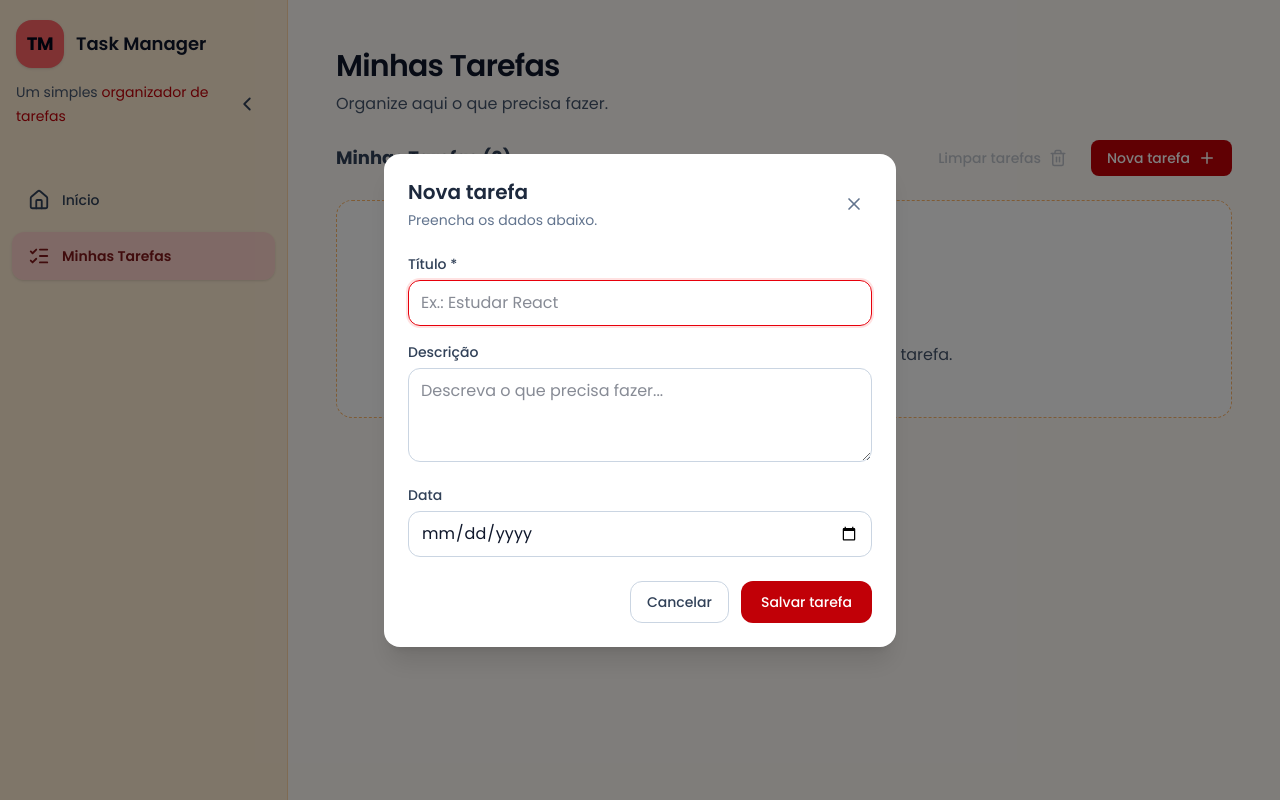
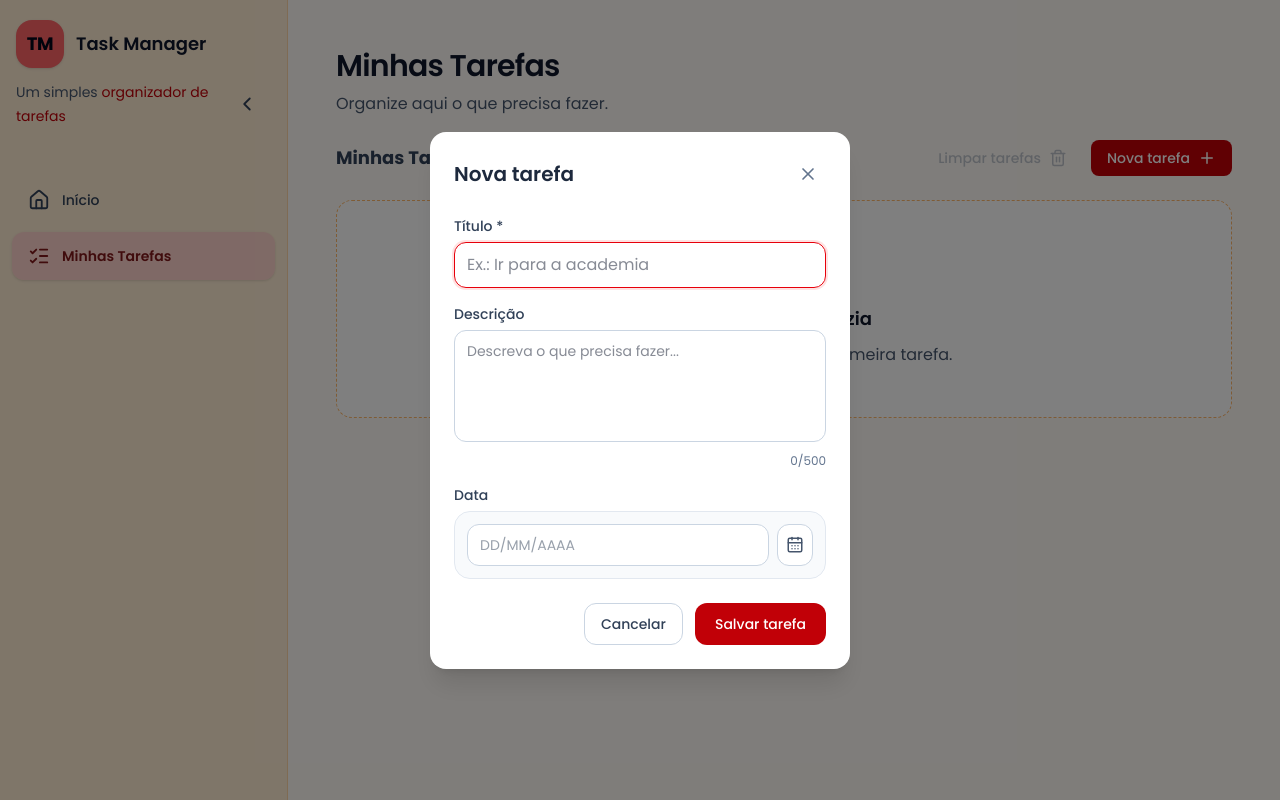
Before and after one commit to letxiz/task-manager, a React (Vite) app: page /tasks in a window 1280 px wide. Both pictures are taken after a click on the button "Nova tarefa". Built offline with nearby package versions, Linux system fonts and the light colour scheme.

Commit message:
feat: botao dedicado de calendario

```diff
--- a/src/routes/(app)/Tasks.jsx
+++ b/src/routes/(app)/Tasks.jsx
@@ -1,13 +1,277 @@
-import { useEffect, useState } from "react"
-import { ListChecks, Trash2, X, Plus, CircleAlert } from "lucide-react"
+import { useEffect, useMemo, useState } from "react"
+import {
+  AlertCircle,
+  CalendarDays,
+  ChevronLeft,
+  ChevronRight,
+  ListChecks,
+  Plus,
+  Trash2,
+  X,
+} from "lucide-react"
+
+function formatarDataISO(data) {
+  const ano = data.getFullYear()
+  const mes = String(data.getMonth() + 1).padStart(2, "0")
+  const dia = String(data.getDate()).padStart(2, "0")
+
+  return `${ano}-${mes}-${dia}`
+}
+
+function formatarDataExibicao(dataISO) {
+  if (!dataISO) return ""
+
+  const [ano, mes, dia] = dataISO.split("-")
+  return `${dia}/${mes}/${ano}`
+}
+
+function converterDataDigitada(texto) {
+  const correspondencia = texto.match(/^(\d{2})\/(\d{2})\/(\d{4})$/)
+  if (!correspondencia) return ""
+
+  const [, diaTexto, mesTexto, anoTexto] = correspondencia
+  const dia = Number(diaTexto)
+  const mes = Number(mesTexto)
+  const ano = Number(anoTexto)
+  const data = new Date(ano, mes - 1, dia)
+
+  if (
+    ano < 1000 ||
+    data.getFullYear() !== ano ||
+    data.getMonth() !== mes - 1 ||
+    data.getDate() !== dia
+  ) {
+    return ""
+  }
+
+  return formatarDataISO(data)
+}
+
+function aplicarMascaraData(valor) {
+  const digitos = valor.replace(/\D/g, "").slice(0, 8)
+
+  if (digitos.length <= 2) return digitos
+  if (digitos.length <= 4) {
+    return `${digitos.slice(0, 2)}/${digitos.slice(2)}`
+  }
+
+  return `${digitos.slice(0, 2)}/${digitos.slice(2, 4)}/${digitos.slice(4)}`
+}
+
+function MiniCalendario({ valor, onSelecionar, onExpandir, onContrair }) {
+  const [mesAtual, setMesAtual] = useState(() => {
+    const dataInicial = valor ? new Date(`${valor}T00:00:00`) : new Date()
+    return new Date(dataInicial.getFullYear(), dataInicial.getMonth(), 1)
+  })
+
+  const diasDoMes = useMemo(() => {
+    const ano = mesAtual.getFullYear()
+    const mes = mesAtual.getMonth()
+    const primeiroDia = new Date(ano, mes, 1)
+    const inicioGrid = new Date(primeiroDia)
+    inicioGrid.setDate(primeiroDia.getDate() - primeiroDia.getDay())
+
+    const dias = []
+
+    for (let index = 0; index < 42; index += 1) {
+      const data = new Date(inicioGrid)
+      data.setDate(inicioGrid.getDate() + index)
+      dias.push(data)
+    }
+
+    return dias
+  }, [mesAtual])
+
+  const [textoData, setTextoData] = useState(() => formatarDataExibicao(valor))
+  const dataInvalida = textoData.length === 10 && !converterDataDigitada(textoData)
+  const dataSelecionada = valor ? new Date(`${valor}T00:00:00`) : null
+  const [aberto, setAberto] = useState(false)
+
+  function alternarCalendario() {
+    const proximoEstado = !aberto
+    setAberto(proximoEstado)
+
+    if (proximoEstado) {
+      onExpandir?.()
+      return
+    }
+
+    onContrair?.()
+  }
+
+  return (
+    <div className="rounded-2xl border border-slate-200 bg-slate-50 p-3">
+      <div className="flex items-center gap-2">
+        <input
+          id="data"
+          type="text"
+          inputMode="numeric"
+          maxLength={10}
+          value={textoData}
+          onChange={(event) => {
+            const proximoTexto = aplicarMascaraData(event.target.value)
+            setTextoData(proximoTexto)
+            onSelecionar(converterDataDigitada(proximoTexto))
+          }}
+          placeholder="DD/MM/AAAA"
+          aria-invalid={dataInvalida}
+          aria-describedby={dataInvalida ? "data-error" : undefined}
+          className={`w-full rounded-xl border bg-white px-3 py-2.5 text-sm text-slate-700 outline-none transition-colors hover:border-red-600 focus:ring-2 focus:ring-red-100 ${
+            dataInvalida
+              ? "border-red-500 focus:border-red-600"
+              : "border-slate-300 focus:border-red-600"
+          }`}
+          aria-label="Data da tarefa"
+        />
+
+        <button
+          type="button"
+          onClick={alternarCalendario}
+          className="flex h-[42px] w-[42px] items-center justify-center rounded-xl border border-slate-300 bg-white text-slate-600 transition-colors hover:border-red-600 hover:text-red-700 focus:border-red-600 focus:outline-none focus:ring-2 focus:ring-red-100"
+          aria-label="Abrir calendário"
+        >
+          <CalendarDays size={18} />
+        </button>
+      </div>
+
+      {dataInvalida && (
+        <p id="data-error" role="alert" className="mt-2 text-xs text-red-600">
+          Digite uma data válida no formato DD/MM/AAAA.
+        </p>
+      )}
+
+      {aberto && (
+        <div className="mt-3">
+          <div className="mb-3 flex items-center justify-between gap-3">
+            <button
+              type="button"
+              onClick={() =>
+                setMesAtual(
+                  new Date(mesAtual.getFullYear(), mesAtual.getMonth() - 1, 1)
+                )
+              }
+              className="rounded-lg p-2 text-slate-600 transition-colors hover:bg-white hover:text-red-700"
+              aria-label="Mês anterior"
+            >
+              <ChevronLeft size={18} />
+            </button>
+
+            <span className="text-sm font-semibold capitalize text-slate-700">
+              {mesAtual.toLocaleDateString("pt-BR", {
+                month: "long",
+                year: "numeric",
+              })}
+            </span>
+
+            <button
+              type="button"
+              onClick={() =>
+                setMesAtual(
+                  new Date(mesAtual.getFullYear(), mesAtual.getMonth() + 1, 1)
+                )
+              }
+              className="rounded-lg p-2 text-slate-600 transition-colors hover:bg-white hover:text-red-700"
+              aria-label="Próximo mês"
+            >
+              <ChevronRight size={18} />
+            </button>
+          </div>
+
+          <div className="mb-2 grid grid-cols-7 gap-1 text-center text-[10px] font-medium uppercase tracking-wide text-slate-500">
+            {['Dom', 'Seg', 'Ter', 'Qua', 'Qui', 'Sex', 'Sáb'].map((dia) => (
+              <span key={dia}>{dia}</span>
+            ))}
+          </div>
+
+          <div className="grid grid-cols-7 gap-1">
+            {diasDoMes.map((dia) => {
+              const hoje = new Date()
+              const eHoje = dia.toDateString() === hoje.toDateString()
+              const selecionado =
+                dataSelecionada &&
+                dia.toDateString() === dataSelecionada.toDateString()
+              const mesAtualValido = dia.getMonth() === mesAtual.getMonth()
+
+              return (
+                <button
+                  key={dia.toISOString()}
+                  type="button"
+                  onClick={() => {
+                    const dataISO = formatarDataISO(dia)
+                    setTextoData(formatarDataExibicao(dataISO))
+                    onSelecionar(dataISO)
+                    setMesAtual(new Date(dia.getFullYear(), dia.getMonth(), 1))
+                    setAberto(false)
+                    onContrair?.()
+                  }}
+                  className={`group relative flex h-9 items-center justify-center rounded-full text-sm transition-colors ${
+                    selecionado
+                      ? "bg-red-700 font-semibold text-white"
+                      : mesAtualValido
+                        ? "text-slate-700 hover:bg-red-50 hover:text-red-700"
+                        : "text-slate-300 hover:bg-slate-100"
+                  }`}
+                >
+                  {!selecionado && eHoje && (
+                    <span className="absolute inset-1 rounded-full bg-blue-500/80" />
+                  )}
+
+                  <span className="relative z-10">{dia.getDate()}</span>
+
+                  {eHoje && !selecionado && (
+                    <span className="pointer-events-none absolute -top-9 left-1/2 z-20 -translate-x-1/2 whitespace-nowrap rounded-md border border-slate-700 bg-slate-900 px-2 py-1 text-[10px] font-medium text-white opacity-0 shadow-xl transition-opacity group-hover:opacity-100">
+                      Dia atual
+                    </span>
+                  )}
+                </button>
+              )
+            })}
+          </div>
+
+          <div className="mt-3 flex items-center justify-between gap-2 border-t border-slate-200 pt-3">
+            <button
+              type="button"
+              onClick={() => {
+                const hoje = new Date()
+                const dataISO = formatarDataISO(hoje)
+                setTextoData(formatarDataExibicao(dataISO))
+                onSelecionar(dataISO)
+                setMesAtual(new Date(hoje.getFullYear(), hoje.getMonth(), 1))
+                setAberto(false)
+                onContrair?.()
+              }}
+              className="rounded-lg bg-red-50 px-3 py-2 text-xs font-medium text-red-700 hover:bg-red-100"
+            >
+              Hoje
+            </button>
+
+            <button
+              type="button"
+              onClick={() => {
+                setTextoData("")
+                onSelecionar("")
+                setAberto(false)
+                onContrair?.()
+              }}
+              className="rounded-lg border border-slate-200 px-3 py-2 text-xs font-medium text-slate-600 hover:bg-slate-100"
+            >
+              Limpar
+            </button>
+          </div>
+        </div>
+      )}
+    </div>
+  )
+}
 
 function Tasks() {
   const [modalAberto, setModalAberto] = useState(false)
+  const [janelaExpandida, setJanelaExpandida] = useState(false)
 
   const [titulo, setTitulo] = useState("")
   const [descricao, setDescricao] = useState("")
   const [data, setData] = useState("")
-  const [erroTitulo, setErroTitulo] = useState(false)
+  const [erroTitulo, setErroTitulo] = useState("")
 
   const [tarefas, setTarefas] = useState(() => {
     try {
@@ -22,29 +286,19 @@ function Tasks() {
     localStorage.setItem("minhas-tarefas", JSON.stringify(tarefas))
   }, [tarefas])
 
-  function abrirModal() {
-    setErroTitulo(false)
-    setModalAberto(true)
-  }
-
-  function fecharModal() {
-    setErroTitulo(false)
-    setModalAberto(false)
-  }
-
   function criarTarefa(event) {
     event.preventDefault()
 
-    if (!titulo.trim()) {
-      setErroTitulo(true)
+    const tituloValido = titulo.trim()
+
+    if (!tituloValido) {
+      setErroTitulo("O título da tarefa é obrigatório.")
       return
     }
 
-    setErroTitulo(false)
-
     const novaTarefa = {
       id: crypto.randomUUID(),
-      titulo: titulo.trim(),
+      titulo: tituloValido,
       descricao: descricao.trim(),
       data,
       concluida: false,
@@ -55,7 +309,8 @@ function Tasks() {
     setTitulo("")
     setDescricao("")
     setData("")
-    fecharModal()
+    setErroTitulo("")
+    setModalAberto(false)
   }
 
   function alternarConclusao(id) {
@@ -69,9 +324,7 @@ function Tasks() {
   }
 
   function excluirTarefa(id) {
-    setTarefas((atuais) =>
-      atuais.filter((tarefa) => tarefa.id !== id)
-    )
+    setTarefas((atuais) => atuais.filter((tarefa) => tarefa.id !== id))
   }
 
   function limparTarefas() {
@@ -98,7 +351,7 @@ function Tasks() {
 
       <div className="mt-6 flex flex-wrap items-center justify-between gap-3">
         <span className="text-lg font-bold text-slate-700">
-          Minhas Tarefas ({tarefas.length})
+          Minhas Tarefas {tarefas.length}
         </span>
 
         <div className="flex flex-wrap gap-2">
@@ -114,7 +367,10 @@ function Tasks() {
 
           <button
             type="button"
-            onClick={abrirModal}
+            onClick={() => {
+              setErroTitulo("")
+              setModalAberto(true)
+            }}
             className="inline-flex cursor-pointer items-center gap-2 rounded-lg bg-red-700 px-4 py-2 text-sm font-medium text-white hover:bg-red-800"
           >
             Nova tarefa
@@ -128,16 +384,9 @@ function Tasks() {
           aria-labelledby="tasks-empty-title"
           className="mt-6 rounded-2xl border border-dashed border-orange-300 bg-white px-6 py-12 text-center"
         >
-          <ListChecks
-            size={40}
-            aria-hidden="true"
-            className="mx-auto text-red-700"
-          />
+          <ListChecks size={40} aria-hidden="true" className="mx-auto text-red-700" />
 
-          <h2
-            id="tasks-empty-title"
-            className="mt-4 text-lg font-semibold"
-          >
+          <h2 id="tasks-empty-title" className="mt-4 text-lg font-semibold">
             Sua lista está vazia
           </h2>
 
@@ -179,10 +428,8 @@ function Tasks() {
 
                 {tarefa.data && (
                   <p className="mt-2 text-xs text-slate-500">
-                    Prazo:{" "}
-                    {new Date(
-                      `${tarefa.data}T00:00:00`
-                    ).toLocaleDateString("pt-BR")}
+                    Prazo: {" "}
+                    {new Date(`${tarefa.data}T00:00:00`).toLocaleDateString("pt-BR")}
                   </p>
                 )}
               </div>
@@ -203,10 +450,11 @@ function Tasks() {
 
       {modalAberto && (
         <div
-          className="fixed inset-0 z-50 flex items-center justify-center overflow-y-auto bg-black/50 p-4"
+          className="fixed inset-0 z-50 flex items-center justify-center bg-black/50 p-4"
           onMouseDown={(event) => {
             if (event.target === event.currentTarget) {
-              fecharModal()
+              setJanelaExpandida(false)
+              setModalAberto(false)
             }
           }}
         >
@@ -214,25 +462,24 @@ function Tasks() {
             role="dialog"
             aria-modal="true"
             aria-labelledby="modal-titulo"
-            className="my-auto w-full max-w-lg rounded-2xl bg-white p-6 shadow-xl"
+            className={`my-auto max-h-[92vh] w-[min(90vw,420px)] overflow-y-auto rounded-2xl bg-white p-6 shadow-xl transition-all duration-200 ${
+              janelaExpandida ? "max-w-[560px]" : "max-w-[420px]"
+            }`}
           >
             <div className="flex items-center justify-between gap-4">
               <div>
-                <h2
-                  id="modal-titulo"
-                  className="text-xl font-semibold text-slate-800"
-                >
+                <h2 id="modal-titulo" className="text-xl font-semibold text-slate-800">
                   Nova tarefa
                 </h2>
-
-                <p className="mt-1 text-sm text-slate-500">
-                  Preencha os dados abaixo.
-                </p>
               </div>
 
               <button
                 type="button"
-                onClick={fecharModal}
+                onClick={() => {
+                  setErroTitulo("")
+                  setJanelaExpandida(false)
+                  setModalAberto(false)
+                }}
                 aria-label="Fechar formulário"
                 className="cursor-pointer rounded-lg p-2 text-slate-500 hover:bg-slate-100"
               >
@@ -240,11 +487,7 @@ function Tasks() {
               </button>
             </div>
 
-            <form
-              onSubmit={criarTarefa}
-              noValidate
-              className="mt-6 space-y-4"
-            >
+            <form noValidate onSubmit={criarTarefa} className="mt-6 space-y-4">
               <div>
                 <label
                   htmlFor="titulo"
@@ -258,31 +501,33 @@ function Tasks() {
                   type="text"
                   value={titulo}
                   onChange={(event) => {
-                    setTitulo(event.target.value)
-                    if (event.target.value.trim()) {
-                      setErroTitulo(false)
+                    const novoTitulo = event.target.value
+                    setTitulo(novoTitulo)
+
+                    if (erroTitulo && novoTitulo.trim()) {
+                      setErroTitulo("")
                     }
                   }}
-                  placeholder="Ex.: Estudar React"
+                  placeholder="Ex.: Ir para a academia"
                   maxLength={100}
                   autoFocus
-                  aria-invalid={erroTitulo}
-                  aria-describedby={erroTitulo ? "erro-titulo" : undefined}
-                  className={`w-full rounded-xl border px-3 py-2.5 outline-none focus:ring-2 ${
+                  aria-invalid={Boolean(erroTitulo)}
+                  aria-describedby={erroTitulo ? "titulo-error" : undefined}
+                  className={`w-full rounded-xl border px-3 py-2.5 outline-none focus:ring-2 focus:ring-red-100 ${
                     erroTitulo
-                      ? "border-red-600 focus:border-red-600 focus:ring-red-100"
-                      : "border-slate-300 focus:border-red-600 focus:ring-red-100"
+                      ? "border-red-500 focus:border-red-600"
+                      : "border-slate-300 focus:border-red-600"
                   }`}
                 />
 
                 {erroTitulo && (
                   <p
-                    id="erro-titulo"
+                    id="titulo-error"
                     role="alert"
-                    className="mt-2 flex items-center gap-2 text-sm text-red-600"
+                    className="mt-2 flex items-center gap-2 text-sm font-medium text-red-600"
                   >
-                    <CircleAlert size={16} aria-hidden="true" />
-                    O título da tarefa é obrigatório.
+                    <AlertCircle size={16} className="shrink-0" />
+                    <span>{erroTitulo}</span>
                   </p>
                 )}
               </div>
@@ -300,10 +545,14 @@ function Tasks() {
                   value={descricao}
                   onChange={(event) => setDescricao(event.target.value)}
                   placeholder="Descreva o que precisa fazer..."
-                  rows={3}
-                  maxLength={1000}
-                  className="w-full resize-y rounded-xl border border-slate-300 px-3 py-2.5 outline-none focus:border-red-600 focus:ring-2 focus:ring-red-100"
+                  rows={4}
+                  maxLength={500}
+                  className="h-28 w-full resize-none rounded-xl border border-slate-300 px-3 py-2.5 text-sm outline-none focus:border-red-600 focus:ring-2 focus:ring-red-100"
                 />
+
+                <div className="mt-1 text-right text-xs text-slate-500">
+                  {descricao.length}/500
+                </div>
               </div>
 
               <div>
@@ -314,19 +563,22 @@ function Tasks() {
                   Data
                 </label>
 
-                <input
-                  id="data"
-                  type="date"
-                  value={data}
-                  onChange={(event) => setData(event.target.value)}
-                  className="w-full rounded-xl border border-slate-300 px-3 py-2.5 outline-none focus:border-red-600 focus:ring-2 focus:ring-red-100"
+                <MiniCalendario
+                  valor={data}
+                  onSelecionar={setData}
+                  onExpandir={() => setJanelaExpandida(true)}
+                  onContrair={() => setJanelaExpandida(false)}
                 />
               </div>
 
               <div className="flex justify-end gap-3 pt-2">
                 <button
                   type="button"
-                  onClick={fecharModal}
+                  onClick={() => {
+                    setErroTitulo("")
+                    setJanelaExpandida(false)
+                    setModalAberto(false)
+                  }}
                   className="cursor-pointer rounded-xl border border-slate-300 px-4 py-2.5 text-sm font-medium text-slate-700 hover:bg-slate-50"
                 >
                   Cancelar
```
